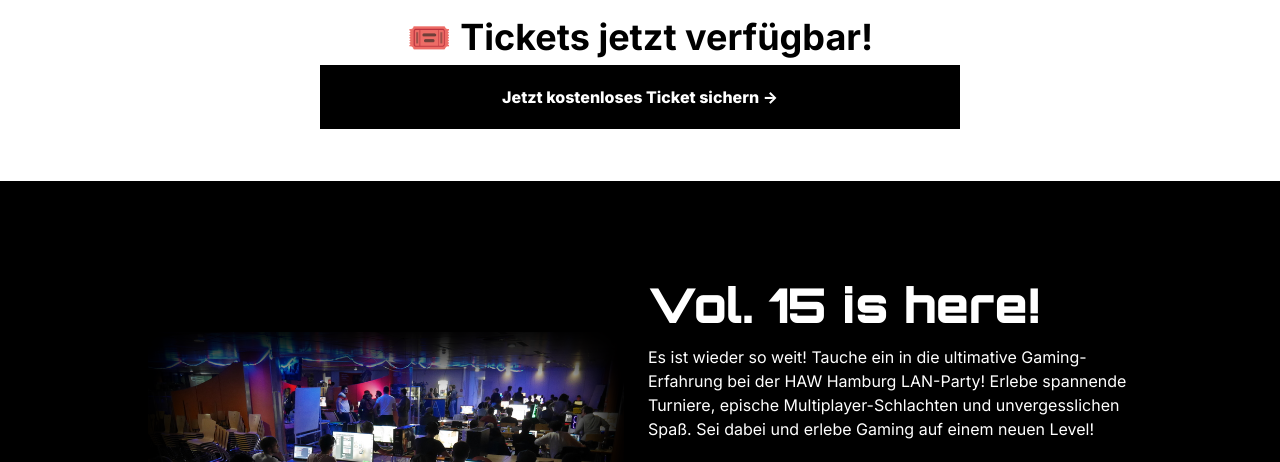
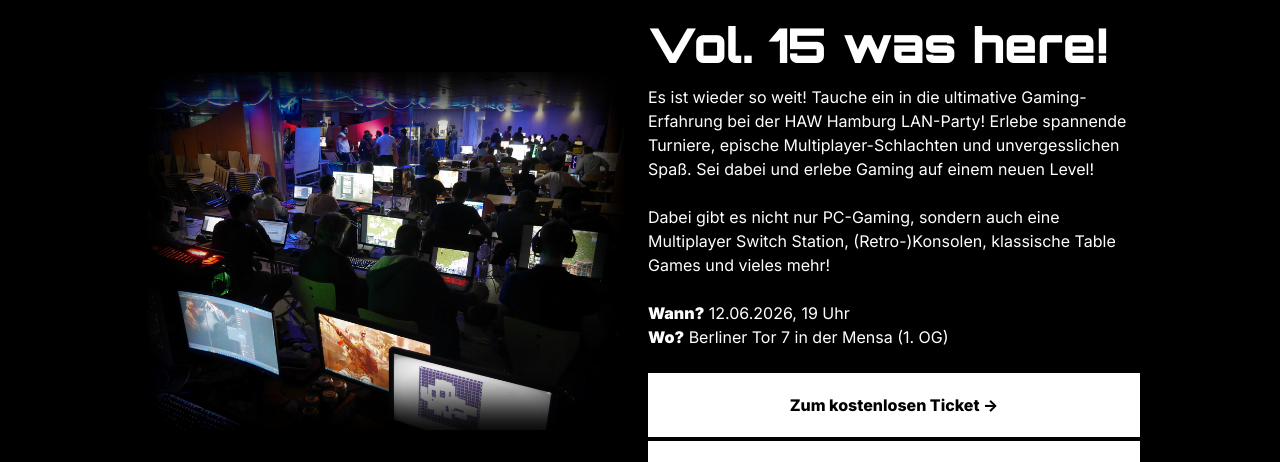
Before and after one commit to HAW-Hamburg-LAN-Party/haw-hamburg-lan-party.github.io, an Astro site: page / in a window 1280 px wide. Shown: the part 67-529 px from the top of the page. Built offline with nearby package versions, Linux system fonts and the light colour scheme; Astro itself is replaced by a stand-in of ours.

Commit message:
[Content] Vol15 ended

```diff
--- a/src/layouts/Layout.astro
+++ b/src/layouts/Layout.astro
@@ -37,14 +37,16 @@ const pageTitle = title ? `${title} - HAW LAN-Party` : "HAW LAN-Party";
     <ClientRouter />
   </head>
   <body>
-        <div class="banner pt-5">
-            {/*<div class="text-2xl sm:text-4xl font-bold"> 🚧 Volume 15 is coming soon!</div>
+    {
+      /*<div class="banner pt-5">
+            <div class="text-2xl sm:text-4xl font-bold"> 🚧 Volume 15 is coming soon!</div>
             <div class="text-xl sm:text-2xl font-bold"> Alle Infos sind in Vorbereitung!</div>
             <a class="button w-full xl:w-1/2" href="/wir-suchen-dich">Hilf uns es noch besser zu machen!</a>
-            <br />*/}
+            <br />
             <div class="text-2xl sm:text-4xl font-bold">🎟️ Tickets jetzt verfügbar!</div>
             <a class="button w-full xl:w-1/2" href="https://haw-lan-15.eventbrite.de">Jetzt kostenloses Ticket sichern →</a>
-        </div>
+        </div>*/
+    }
 
     <slot />
   </body>
--- a/src/pages/index.mdx
+++ b/src/pages/index.mdx
@@ -27,7 +27,7 @@ import TK from '../images/TK.svg';
 </p>
 <div>
 
-# Vol. 15 is here!
+# Vol. 15 was here!
 
 Es ist wieder so weit! Tauche ein in die ultimative Gaming-Erfahrung bei der HAW Hamburg LAN-Party! Erlebe spannende Turniere, epische Multiplayer-Schlachten und unvergesslichen Spaß. Sei dabei und erlebe Gaming auf einem neuen Level!
 
```
Lines whose indentation alone changed are shown as unchanged.
